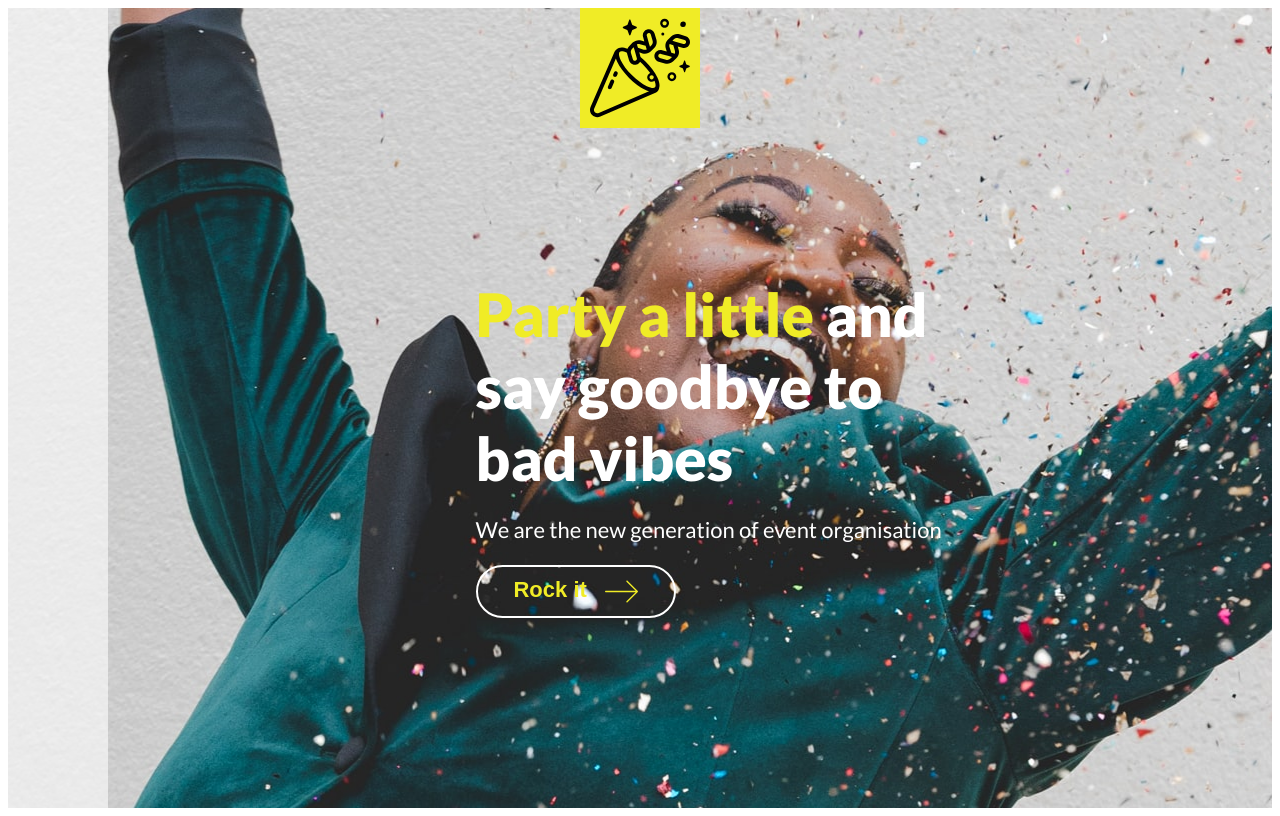
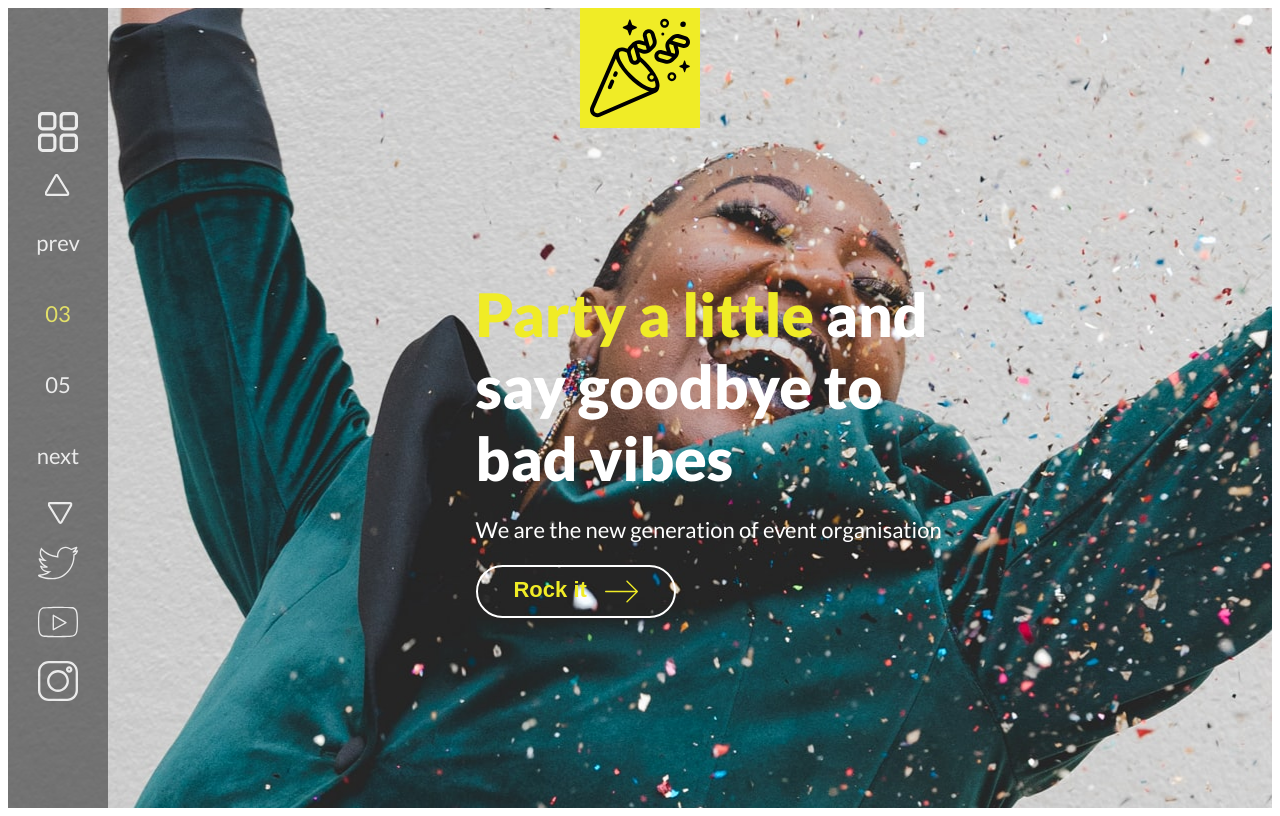
Before and after one commit to ho823/home-page, a plain HTML site: page index.html in a window 1280 px wide. Drawn offline with Linux system fonts and the light colour scheme.

Commit message:
try writing mode for text in side bar and add css

```diff
--- a/index.html
+++ b/index.html
@@ -28,10 +28,19 @@
       </div>
 
       <div class="banner-vertically">
-        <div>
-          bbb
+        <div class="banner-flex">
+          <div class="icon-style"><img src="images/menu.svg" /></div>
+          <div class="arrow-top icon-style"><img src="images/arrow.svg" /></div>
+          <p class="prev">prev</p>
+          <p class="text-colored">03</p>
+          <p class="">05</p>
+          <p class="">next</p>
+          <div class="arrow-bottom icon-style"><img src="images/arrow.svg" /></div>
+          <div class="icon-style"><img src="images/twitter.svg" /></div>
+          <div class="icon-style"><img src="images/youtube.svg" /></div>
+          <div class="icon-style"><img src="images/instagram.svg" /></div>
+
         </div>
-
       </div>
 
     </section>
--- a/style.css
+++ b/style.css
@@ -76,8 +76,40 @@ p {
 .banner-vertically {
   width: 100px;
   height: 100vh;
-  background-color: white;
+  background-color: #383838;
   opacity: 0.6;
   position: absolute;
   top: 0;
 }
+
+.banner-flex {
+  display: flex;
+  flex-direction: column;
+  align-items: center;
+  justify-content: center;
+  height: 100%;
+}
+
+.icon-style {
+  width: 40%;
+  margin: 8px 0px;
+}
+
+.arrow-top {
+  width: 25%;
+  transform: rotate(-90deg);
+}
+
+.arrow-bottom {
+  width: 25%;
+  transform: rotate(90deg);
+
+}
+
+.prev {
+  writing-mode: sideways-lr;
+  -webkit-writing-mode: sideways-lr;
+  -ms-writing-mode: sideways-lr;
+
+
+}
```
Also changed, not shown: images/arrow.svg (added), images/instagram.svg (added), images/menu.svg (added), images/twitter.svg (added), images/youtube.svg (added).
